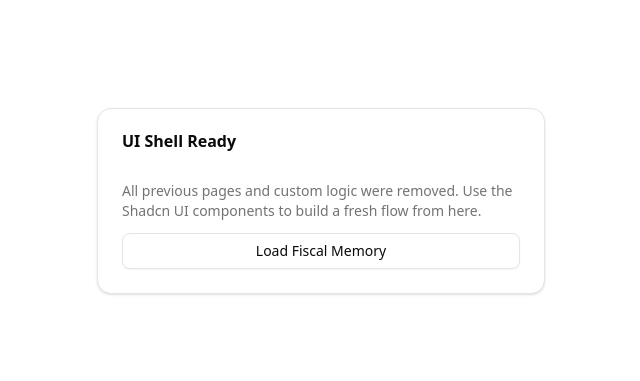
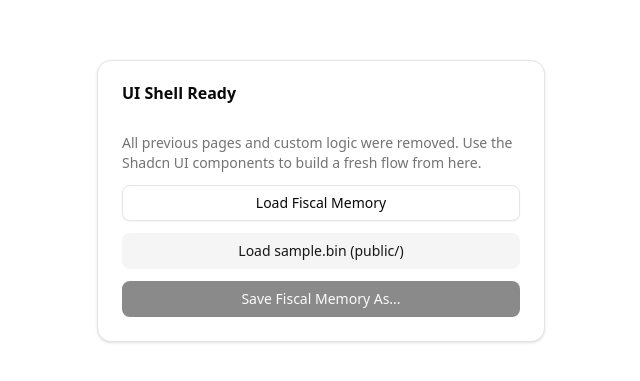
Before and after one commit to Vanlsh/fm-rro-pro, a React (Vite) app: page / in a window 1280 px wide. Shown: the part 199-580 px from the top of the page, without its empty margins (319-959 px from the left). Built offline with nearby package versions, Linux system fonts and the light colour scheme.

Commit message:
feat: read and write fm

```diff
--- a/src/App.tsx
+++ b/src/App.tsx
@@ -4,7 +4,11 @@ import { Button } from "@/components/ui/button";
 import { Loader2 } from "lucide-react";
 
 function App() {
+  const MIN_DUMP_SIZE = 0xa00; // minimum bytes for a valid fiscal memory dump
   const [isLoading, setIsLoading] = useState(false);
+  const [isSampleLoading, setIsSampleLoading] = useState(false);
+  const [loadedData, setLoadedData] = useState<any | null>(null);
+  const [loadedPath, setLoadedPath] = useState<string | null>(null);
   const [message, setMessage] = useState<string | null>(null);
 
   const handleLoadFiscalMemory = async () => {
@@ -17,12 +21,66 @@ function App() {
         return;
       }
       console.log("Fiscal memory data:", result.data);
+      setLoadedData(result.data);
+      setLoadedPath(result.filePath);
       setMessage(`Loaded: ${result.filePath}`);
-    } catch (error) {
+    } catch (error: unknown) {
       console.error(error);
-      setMessage("Failed to load file.");
+      const reason =
+        error instanceof Error ? error.message : "Unknown load error.";
+      setMessage(`Failed to load file: ${reason}`);
     } finally {
       setIsLoading(false);
+    }
+  };
+
+  const handleLoadSample = async () => {
+    setIsSampleLoading(true);
+    setMessage(null);
+    try {
+      const response = await fetch("/sample.bin");
+      if (!response.ok) {
+        throw new Error("sample.bin not found");
+      }
+      const arrayBuffer = await response.arrayBuffer();
+      if (arrayBuffer.byteLength < MIN_DUMP_SIZE) {
+        throw new Error(
+          `sample.bin is too small (${arrayBuffer.byteLength} bytes).`
+        );
+      }
+      const data = await window.api.parseFiscalMemory(arrayBuffer);
+      console.log("Fiscal memory sample data:", data);
+      setLoadedData(data);
+      setLoadedPath("public/sample.bin");
+      setMessage("Loaded sample.bin from public/");
+    } catch (error: unknown) {
+      console.error(error);
+      const reason =
+        error instanceof Error ? error.message : "Unknown load error.";
+      setMessage(`Failed to load sample.bin: ${reason}`);
+    } finally {
+      setIsSampleLoading(false);
+    }
+  };
+
+  const handleSaveAs = async () => {
+    if (!loadedData) {
+      setMessage("Nothing to save. Load a fiscal memory file first.");
+      return;
+    }
+    setMessage(null);
+    try {
+      const res = await window.api.saveFiscalMemoryAs(loadedData);
+      if (!res) {
+        setMessage("Save canceled.");
+        return;
+      }
+      setMessage(`Saved to: ${res.filePath}`);
+    } catch (error: unknown) {
+      console.error(error);
+      const reason =
+        error instanceof Error ? error.message : "Unknown save error.";
+      setMessage(`Failed to save: ${reason}`);
     }
   };
 
@@ -47,8 +105,34 @@ function App() {
             {isLoading && <Loader2 className="mr-2 h-4 w-4 animate-spin" />}
             {isLoading ? "Loading..." : "Load Fiscal Memory"}
           </Button>
+          <Button
+            type="button"
+            variant="secondary"
+            onClick={handleLoadSample}
+            disabled={isSampleLoading}
+            className="w-full"
+          >
+            {isSampleLoading && (
+              <Loader2 className="mr-2 h-4 w-4 animate-spin" />
+            )}
+            {isSampleLoading ? "Loading..." : "Load sample.bin (public/)"}
+          </Button>
+          <Button
+            type="button"
+            variant="default"
+            onClick={handleSaveAs}
+            disabled={!loadedData}
+            className="w-full"
+          >
+            Save Fiscal Memory As...
+          </Button>
           {message && (
             <p className="text-xs text-muted-foreground text-center">{message}</p>
+          )}
+          {loadedPath && (
+            <p className="text-[10px] text-muted-foreground text-center">
+              Current: {loadedPath}
+            </p>
           )}
         </CardContent>
       </Card>
```
Also changed, not shown: electron/lib/fm-parser.js.
